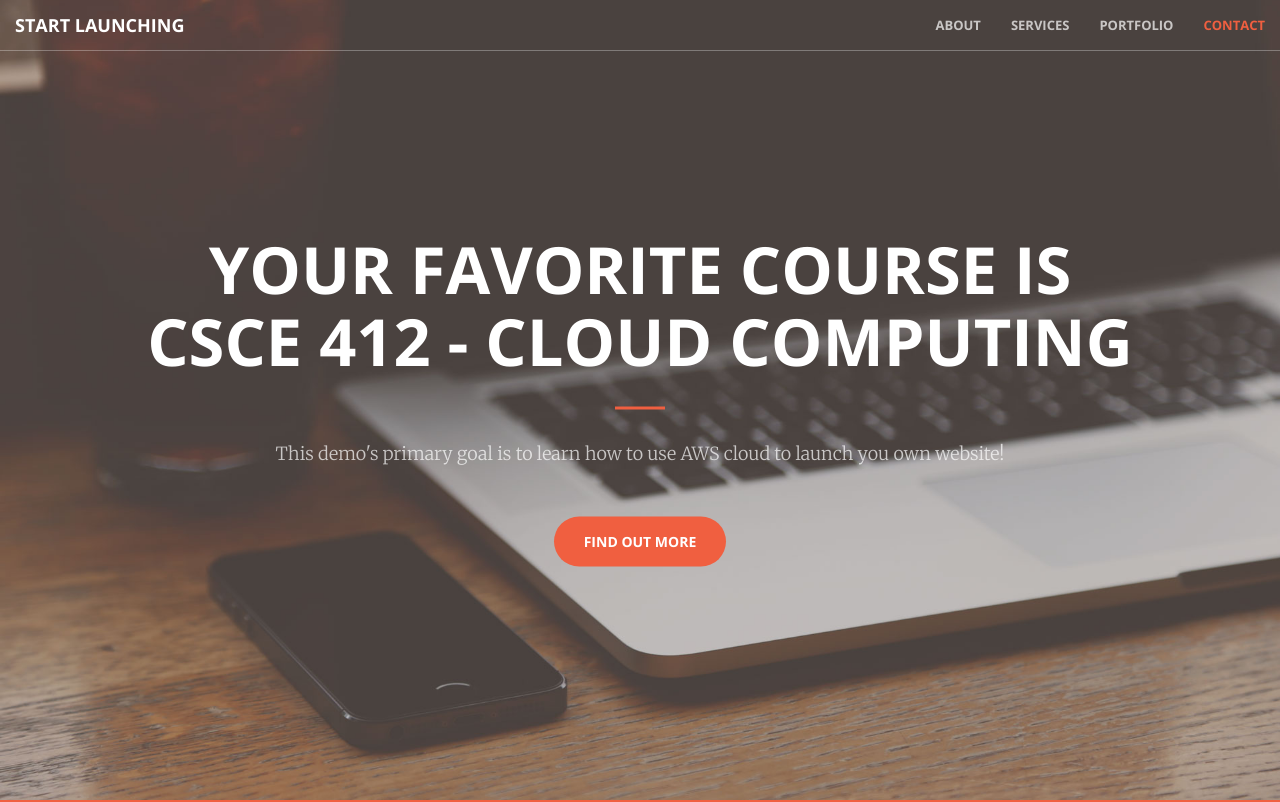
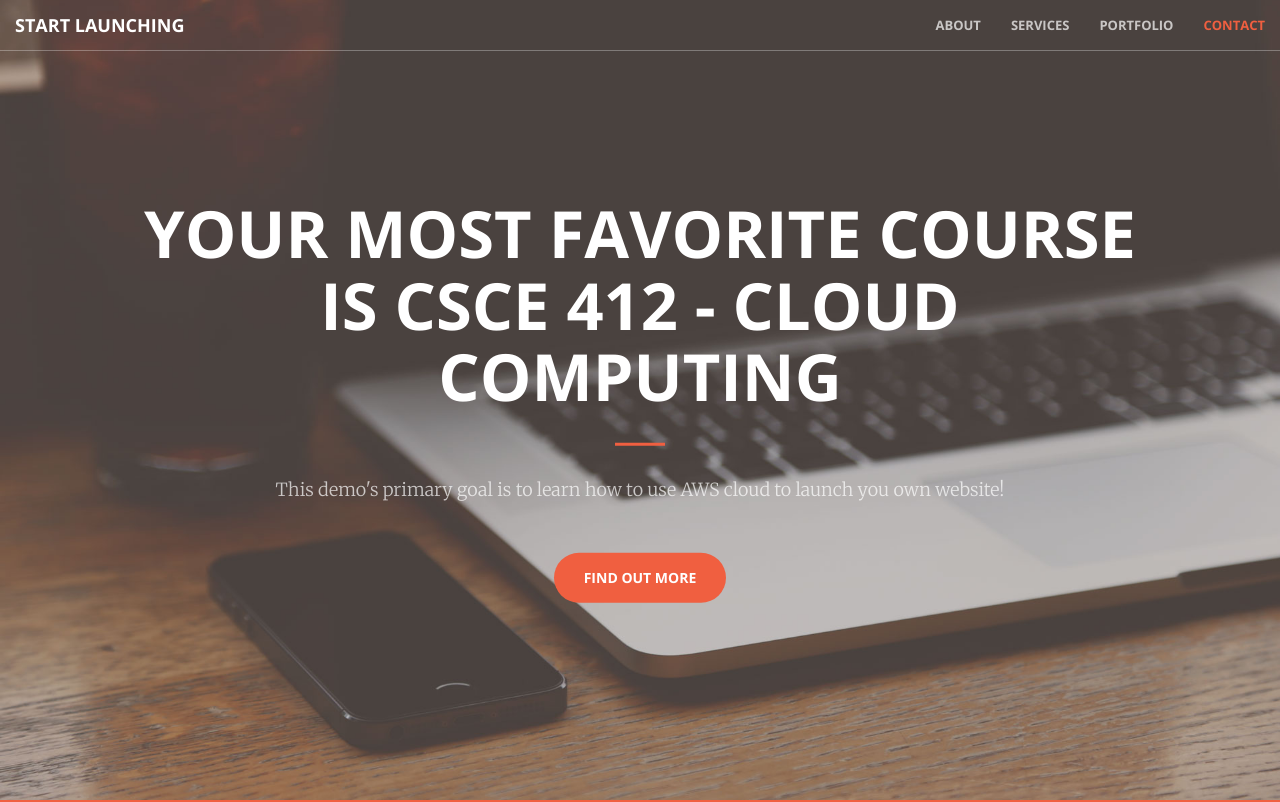
Before and after one commit to Abhishek22002/csce412finalproject, a plain HTML site: page index.html in a window 1280 px wide. Shown: the top 802 px of the page. Drawn offline with nearby package versions, Linux system fonts and the light colour scheme.

Commit message:
Made a change to test the pipeline

```diff
--- a/index.html
+++ b/index.html
@@ -74,7 +74,7 @@
     <header>
         <div class="header-content">
             <div class="header-content-inner">
-                <h1>Your Favorite Course is CSCE 412 - Cloud Computing</h1>
+                <h1>Your Most Favorite Course is CSCE 412 - Cloud Computing</h1>
                 <hr>
                 <p>This demo's primary goal is to learn how to use AWS cloud to launch you own website!</p>
                 <a href="#about" class="btn btn-primary btn-xl page-scroll">Find Out More</a>
```
